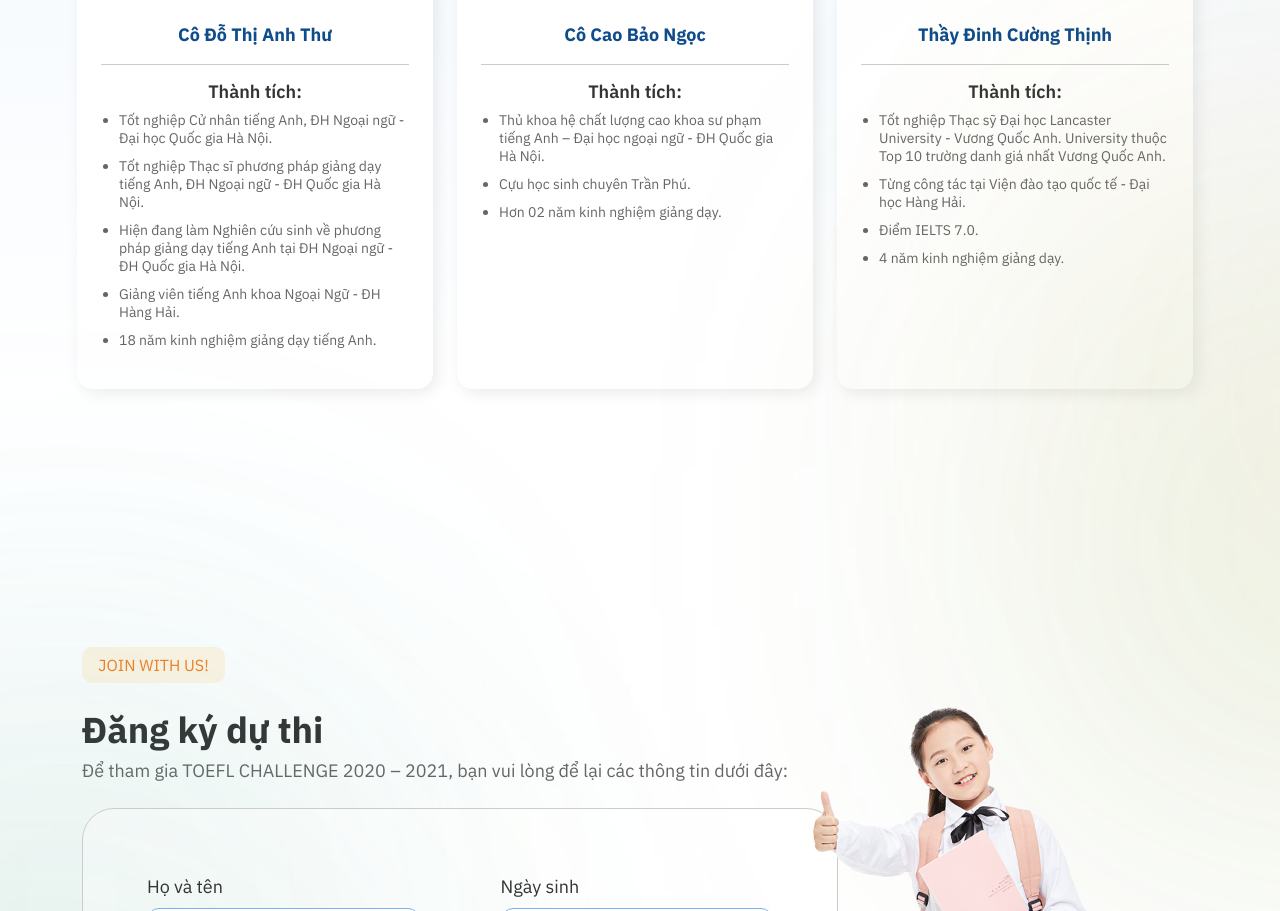
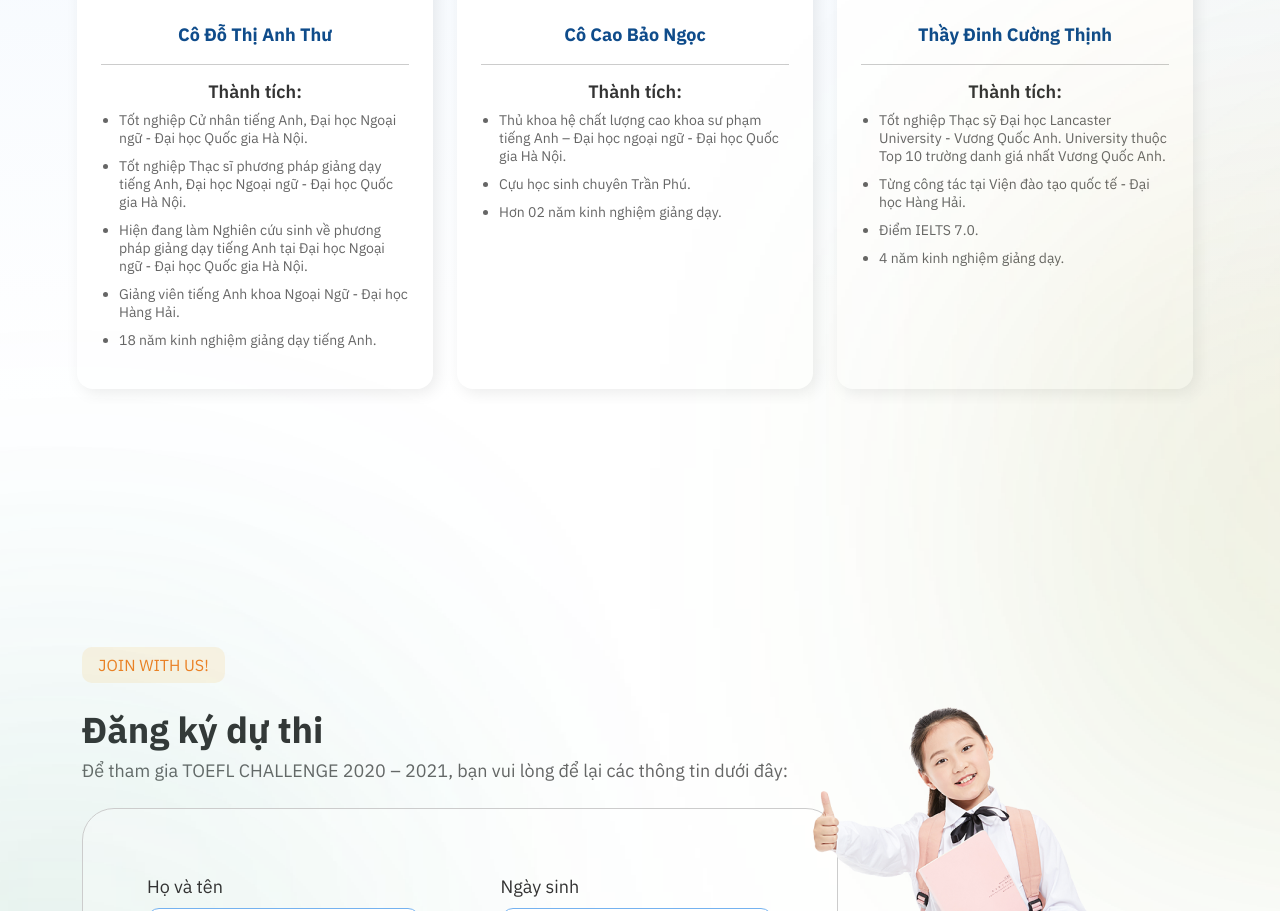
Before and after one commit to hoabuichi/LDP, a website: page index.html in a window 1280 px wide. Shown: the part 4004-4915 px from the top of the page. Drawn offline with nearby package versions, Linux system fonts and the light colour scheme.

Commit message:
change text

```diff
--- a/index.html
+++ b/index.html
@@ -212,10 +212,10 @@
                   <div class="achievements">
                     <h3 class="label">Thành tích:</h3>
                     <ul>
-                      <li>Tốt nghiệp Cử nhân tiếng Anh, ĐH Ngoại ngữ - Đại học Quốc gia Hà Nội.</li>
-                      <li>Tốt nghiệp Thạc sĩ phương pháp giảng dạy tiếng Anh, ĐH Ngoại ngữ - ĐH Quốc gia Hà Nội.</li>
-                      <li>Hiện đang làm Nghiên cứu sinh về phương pháp giảng dạy tiếng Anh tại ĐH Ngoại ngữ - ĐH Quốc gia Hà Nội.</li>
-                      <li>Giảng viên tiếng Anh khoa Ngoại Ngữ - ĐH Hàng Hải.</li>
+                      <li>Tốt nghiệp Cử nhân tiếng Anh, Đại học Ngoại ngữ - Đại học Quốc gia Hà Nội.</li>
+                      <li>Tốt nghiệp Thạc sĩ phương pháp giảng dạy tiếng Anh, Đại học Ngoại ngữ - Đại học Quốc gia Hà Nội.</li>
+                      <li>Hiện đang làm Nghiên cứu sinh về phương pháp giảng dạy tiếng Anh tại Đại học Ngoại ngữ - Đại học Quốc gia Hà Nội.</li>
+                      <li>Giảng viên tiếng Anh khoa Ngoại Ngữ - Đại học Hàng Hải.</li>
                       <li>18 năm kinh nghiệm giảng dạy tiếng Anh.</li>
                     </ul>
                   </div>
@@ -227,7 +227,7 @@
                   <div class="achievements">
                     <h3 class="label">Thành tích:</h3>
                     <ul>
-                      <li>Thủ khoa hệ chất lượng cao khoa sư phạm tiếng Anh – Đại học ngoại ngữ - ĐH Quốc gia Hà Nội.</li>
+                      <li>Thủ khoa hệ chất lượng cao khoa sư phạm tiếng Anh – Đại học ngoại ngữ - Đại học Quốc gia Hà Nội.</li>
                       <li>Cựu học sinh chuyên Trần Phú.</li>
                       <li>Hơn 02 năm kinh nghiệm giảng dạy.</li>
                     </ul>
```
